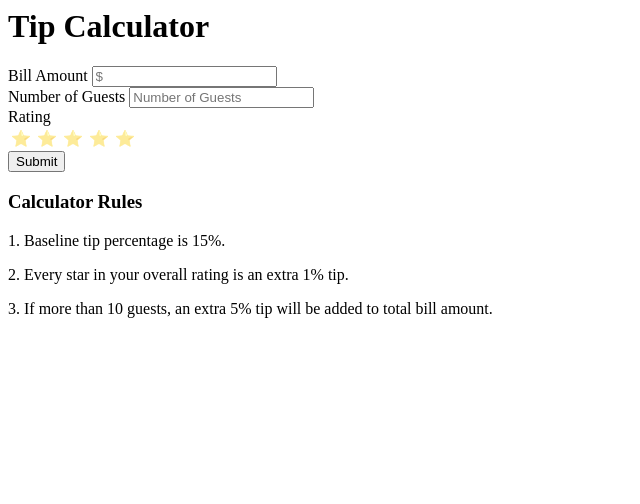
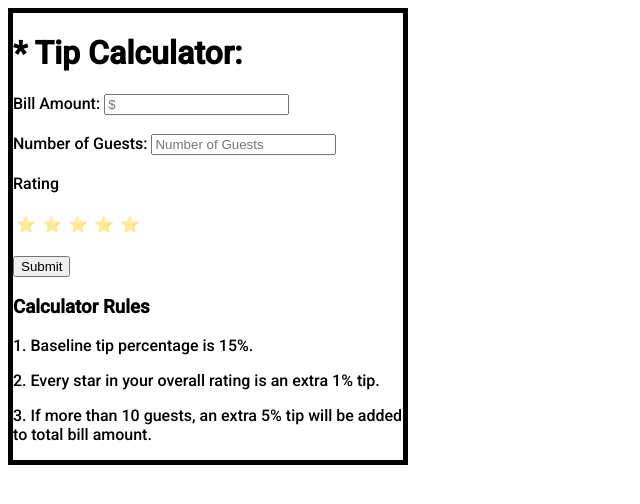
Before and after one commit to zyeates/GroupProject, a plain HTML site: page TipCalculator.html in a window 1280 px wide. Shown: the whole page, without its empty margins (0-640 px from the left). Drawn offline with Linux system fonts and the light colour scheme.

Commit message:
updated tip calculator CSS
Google fonts and font color changes.

```diff
--- a/TipCalculator.css
+++ b/TipCalculator.css
@@ -31,8 +31,22 @@ opacity: 50%;
 
 }
 
-.container1 {
-
-background-color: gray;
+#parentContainer {
+    border-style: solid;
+    border-width: 5px;
+    border-color: black;
+    box-sizing: border-box;
+    font-family: 'Roboto', sans-serif;
+    width: 400px;
 
 }
+
+#container1 {
+
+
+}
+
+#container2 {
+ color: red;
+
+}
--- a/TipCalculator.html
+++ b/TipCalculator.html
@@ -3,17 +3,22 @@
 <head>
 
 <link rel="Stylesheet" href = "/TipCalculator.css">
+<link rel="preconnect" href="https://fonts.googleapis.com">
+<link rel="preconnect" href="https://fonts.gstatic.com" crossorigin>
+<link href="https://fonts.googleapis.com/css2?family=Roboto:wght@500&display=swap" rel="stylesheet">
 
 </head>
 
-<h1>Tip Calculator</h1>
-<label>Bill Amount</label>
-<input id="billAmount" placeholder = "$" type="text"> <br>
-<label>Number of Guests</label>
-<input id = "guests" placeholder = "Number of Guests" type="text"> <br>
+<div id="parentContainer">
+
+<h1> * Tip Calculator:</h1>
+<label>Bill Amount:</label>
+<input id="billAmount" placeholder = "$" type="text"> <br> <br>
+<label>Number of Guests:</label>
+<input id = "guests" placeholder = "Number of Guests" type="text"> <br> <br>
 
 <label>Rating</label>
-
+<br><br>
 <div class="stars">
 
 <a>⭐</a>
@@ -27,7 +32,9 @@
 
 <div id = "container1">
 </div>
-
+<div id = "container2">
+</div>
+<br>
 <input id ="submit" type="submit">
 
 <h3>Calculator Rules</h3>
@@ -35,7 +42,7 @@
 <p>2. Every star in your overall rating is an extra 1% tip.  </p>
 <p>3. If more than 10 guests, an extra 5% tip will be added to total bill amount. </p>
 
-
+</div>
 
 <script>
 
@@ -83,7 +90,7 @@ starWrapper.classList.add("disabled");
 
     let text2 = document.createElement('h1')
     text2.innerHTML = `Your total, including gratutity is: $${gratuity()}.`
-    container1.appendChild(text2);
+    container2.appendChild(text2);
 
 
 
```
